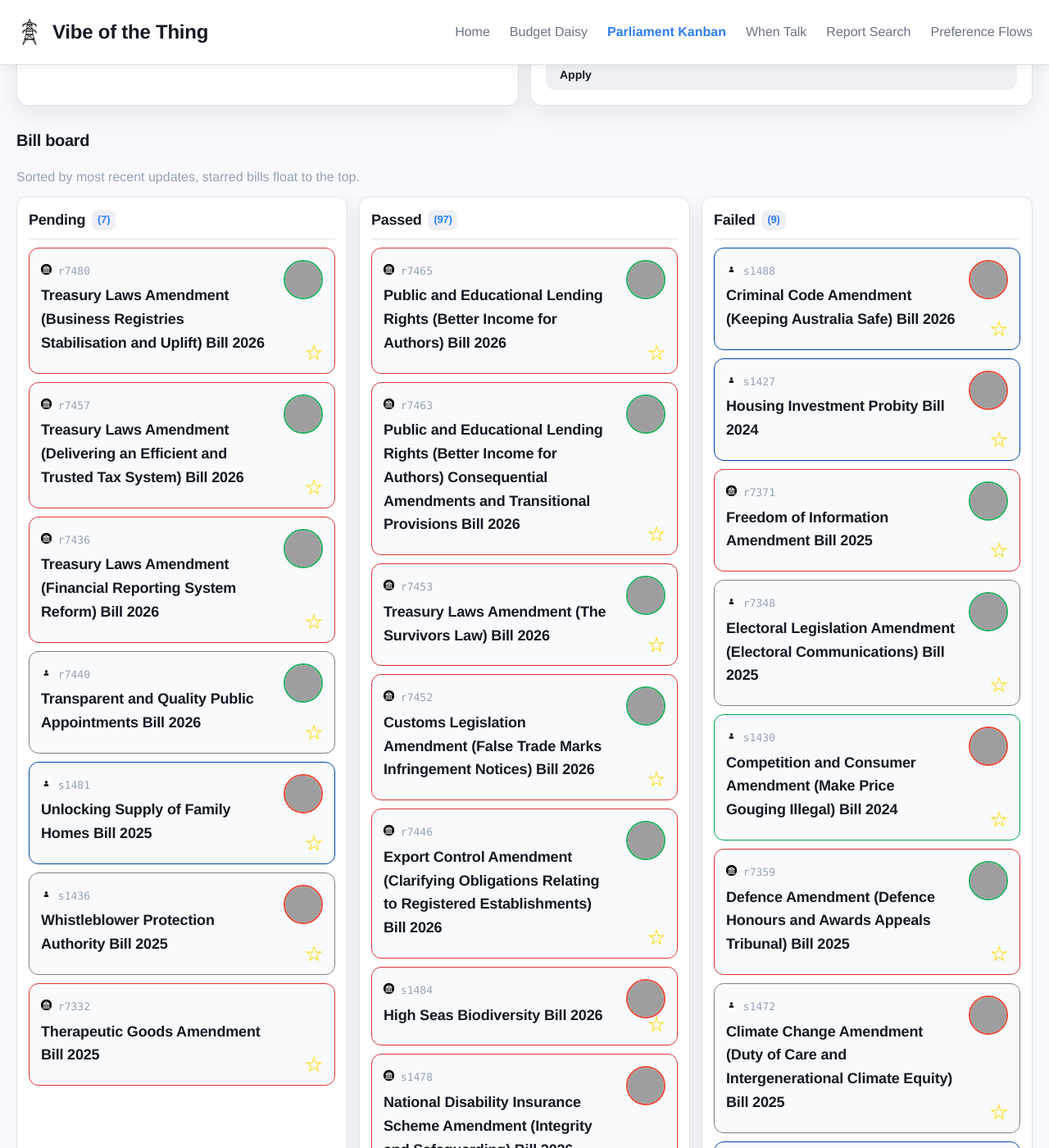
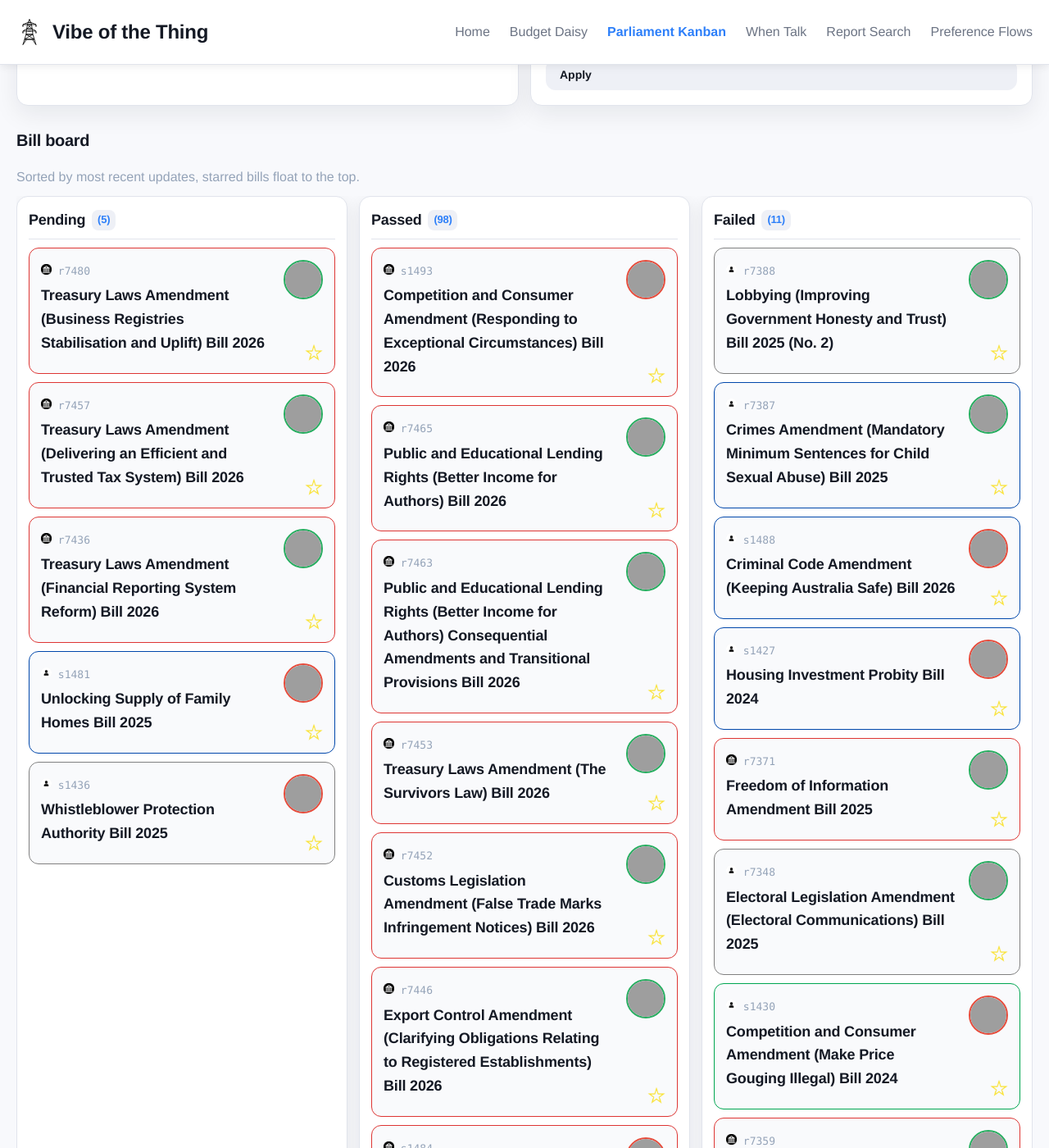
Before and after one commit to Coedice/vibe-of-the-thing, a Jekyll site: the page built from parliament-kanban/index.html, in a window 1280 px wide and 1400 px high, scrolled down 595 px. Shown: the whole window at 82% size. Built offline with Jekyll 4.4.1, drawn with Linux system fonts in a browser that asks for light colours; part of the change alters nothing that is shown; grey boxes are pictures that could not be loaded.

Commit message:
Update bill data

```diff
--- a/_data/bills.yml
+++ b/_data/bills.yml
@@ -1,18 +1,4 @@
 pending:
-- bill_id: r7332
-  title: Therapeutic Goods Amendment Bill 2025
-  status: Before Reps
-  type: Government
-  portfolio: Prime Minister
-  originating_house: House of Representatives
-  summary: Amends the Therapeutic Goods Act 1989 to make a minor technical amendment.
-  introducer_name: null
-  introducer_party: Labor
-  introducer_id: null
-  introducer_division: null
-  pdf_url: https://parlinfo.aph.gov.au/parlInfo/download/legislation/bills/r7332_first-reps/toc_pdf/25027b01.pdf;fileType=application%2Fpdf
-  last_updated: 2025-07-22
-  second_reading_hansard_url: null
 - bill_id: r7436
   title: Treasury Laws Amendment (Financial Reporting System Reform) Bill 2026
   status: Before Senate
@@ -32,22 +18,6 @@ pending:
   pdf_url: https://parlinfo.aph.gov.au/parlInfo/download/legislation/bills/r7436_first-reps/toc_pdf/26012b01.pdf;fileType=application%2Fpdf
   last_updated: 2026-03-11
   second_reading_hansard_url: https://parlinfo.aph.gov.au/parlInfo/search/display/display.w3p;query=Id%3A%22chamber%2Fhansardr%2F29139%2F0015%22
-- bill_id: r7440
-  title: Transparent and Quality Public Appointments Bill 2026
-  status: Before Reps
-  type: Private
-  portfolio: null
-  originating_house: House of Representatives
-  summary: Establishes a framework for making public appointments, including the establishment
-    of Independent Selection Panels and the Office of the Public Appointments Commissioner.
-    Also establishes the Parliamentary Joint Committee on Appointments.
-  introducer_name: Sophie Scamps
-  introducer_party: Independent
-  introducer_id: '10989'
-  introducer_division: Mackellar
-  pdf_url: https://parlinfo.aph.gov.au/parlInfo/download/legislation/bills/r7440_first-reps/toc_pdf/26020b01.pdf;fileType=application%2Fpdf
-  last_updated: 2026-03-02
-  second_reading_hansard_url: https://parlinfo.aph.gov.au/parlInfo/search/display/display.w3p;query=Id%3A%22chamber%2Fhansardr%2F29140%2F0041%22
 - bill_id: r7457
   title: Treasury Laws Amendment (Delivering an Efficient and Trusted Tax System)
     Bill 2026
@@ -69,7 +39,7 @@ pending:
   introducer_id: '10925'
   introducer_division: Fraser
   pdf_url: https://parlinfo.aph.gov.au/parlInfo/download/legislation/bills/r7457_first-reps/toc_pdf/26037b01.pdf;fileType=application%2Fpdf
-  last_updated: 2026-04-01
+  last_updated: 2026-05-26
   second_reading_hansard_url: https://parlinfo.aph.gov.au/parlInfo/search/display/display.w3p;query=Id%3A%22chamber%2Fhansardr%2F29149%2F0030%22
 - bill_id: r7480
   title: Treasury Laws Amendment (Business Registries Stabilisation and Uplift) Bill
@@ -84,7 +54,7 @@ pending:
   introducer_id: '10746'
   introducer_division: Fenner
   pdf_url: https://parlinfo.aph.gov.au/parlInfo/download/legislation/bills/r7480_first-reps/toc_pdf/26056b01.pdf;fileType=application%2Fpdf
-  last_updated: 2026-05-14
+  last_updated: 2026-05-26
   second_reading_hansard_url: https://parlinfo.aph.gov.au/parlInfo/search/display/display.w3p;query=Id%3A%22chamber%2Fhansardr%2F29156%2F0025%22
 - bill_id: s1436
   title: Whistleblower Protection Authority Bill 2025
@@ -2015,6 +1985,27 @@ passed:
   pdf_url: https://parlinfo.aph.gov.au/parlInfo/download/legislation/bills/s1484_aspassed/toc_pdf/2600620.pdf;fileType=application%2Fpdf
   last_updated: 2026-04-08
   second_reading_hansard_url: https://parlinfo.aph.gov.au/parlInfo/search/display/display.w3p;query=Id%3A%22chamber%2Fhansards%2F29200%2F0156%22
+- bill_id: s1493
+  title: Competition and Consumer Amendment (Responding to Exceptional Circumstances)
+    Bill 2026
+  status: Assent
+  type: Government
+  portfolio: Treasury
+  originating_house: Senate
+  summary: 'Amends the Competition and Consumer Act 2010 to: enable the minister to
+    make an exemptional circumstance declaration; enable the Australian Competition
+    and Consumer Commission to authorise and exempt conduct from competition law that
+    is in the public interest and assists in the response to those exceptional circumstances;
+    and increase the maximum penalties for breaches of the Oil Code of Conduct. Also
+    makes consequential amendments to the Competition and Consumer Act 2010 and National
+    Emergency Declaration Act 2020.'
+  introducer_name: Tim Ayres
+  introducer_party: Labor
+  introducer_id: '10946'
+  introducer_division: NSW
+  pdf_url: https://parlinfo.aph.gov.au/parlInfo/download/legislation/bills/s1493_aspassed/toc_pdf/2606320.pdf;fileType=application%2Fpdf
+  last_updated: 2026-05-26
+  second_reading_hansard_url: https://parlinfo.aph.gov.au/parlInfo/search/display/display.w3p;query=Id%3A%22chamber%2Fhansards%2F29219%2F0027%22
 failed:
 - bill_id: r7348
   title: Electoral Legislation Amendment (Electoral Communications) Bill 2025
@@ -2074,6 +2065,39 @@ failed:
   pdf_url: https://parlinfo.aph.gov.au/parlInfo/download/legislation/bills/r7371_third-reps/toc_pdf/25071b01.pdf;fileType=application%2Fpdf
   last_updated: 2026-03-05
   second_reading_hansard_url: https://parlinfo.aph.gov.au/parlInfo/search/display/display.w3p;query=Id%3A%22chamber%2Fhansardr%2F28849%2F0016%22
+- bill_id: r7387
+  title: Crimes Amendment (Mandatory Minimum Sentences for Child Sexual Abuse) Bill
+    2025
+  status: Not Proceeding
+  type: Private
+  portfolio: null
+  originating_house: House of Representatives
+  summary: Amends the Crimes Act 1914 in relation to mandatory minimum sentences for
+    certain offences relating to child abuse material transmitted or possessed through
+    a carriage or postal service and the making of recognizance release orders for
+    child sex offences only in exceptional circumstances.
+  introducer_name: Julian Leeser
+  introducer_party: Liberal
+  introducer_id: '10888'
+  introducer_division: Berowra
+  pdf_url: https://parlinfo.aph.gov.au/parlInfo/download/legislation/bills/r7387_first-reps/toc_pdf/25086b01.pdf;fileType=application%2Fpdf
+  last_updated: 2026-05-26
+  second_reading_hansard_url: https://parlinfo.aph.gov.au/parlInfo/search/display/display.w3p;query=Id%3A%22chamber%2Fhansardr%2F28855%2F0294%22
+- bill_id: r7388
+  title: Lobbying (Improving Government Honesty and Trust) Bill 2025 (No. 2)
+  status: Not Proceeding
+  type: Private
+  portfolio: null
+  originating_house: House of Representatives
+  summary: Establishes a scheme in relation to dealings between lobbyists and Government
+    representatives.
+  introducer_name: Monique Ryan
+  introducer_party: Independent
+  introducer_id: '10987'
+  introducer_division: Kooyong
+  pdf_url: https://parlinfo.aph.gov.au/parlInfo/download/legislation/bills/r7388_first-reps/toc_pdf/25087b01.pdf;fileType=application%2Fpdf
+  last_updated: 2026-05-26
+  second_reading_hansard_url: https://parlinfo.aph.gov.au/parlInfo/search/display/display.w3p;query=Id%3A%22chamber%2Fhansardr%2F28855%2F0299%22
 - bill_id: s1427
   title: Housing Investment Probity Bill 2024
   status: Not Proceeding
```
